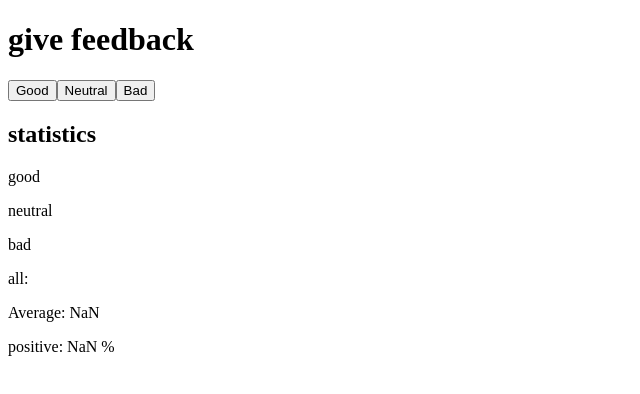
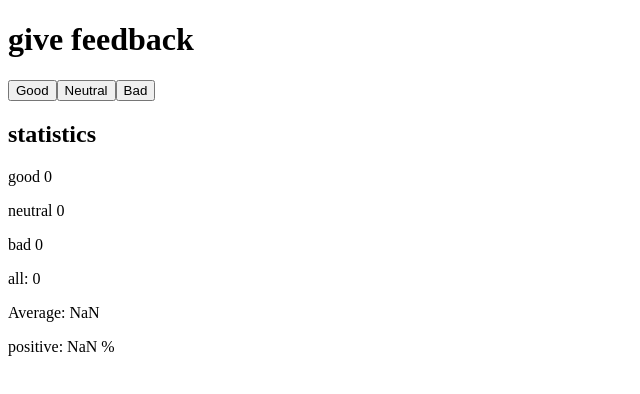
Before and after one commit to redacted24/fullstack-open, a React (Create React App) app in the folder part1/unicafe/: page / in a window 1280 px wide. Shown: the top 394 px of the page, without its empty margins (0-640 px from the left). Built offline with nearby package versions, Linux system fonts and the light colour scheme.

Commit message:
fixed props issue, need to fix good count innaccurate between console and display

```diff
--- a/part1/unicafe/src/App.js
+++ b/part1/unicafe/src/App.js
@@ -57,10 +57,9 @@ const App = () => {
   const handleGood = () => {
     const updatedGood = good + 1
     const Goodall = all + 1
-    console.log(updatedGood)
     setGood(updatedGood)
     setall(Goodall)
-    console.log("Good count:" + updatedGood, "all count:" + Goodall)
+    console.log("Good count:" + good, "all count:" + Goodall)
   }
   const handleNeutral = () => {
     const updatedNeutral = neutral + 1
@@ -84,7 +83,7 @@ const App = () => {
       <Buttons handleClick = {handleGood} text = "Good"/>
       <Buttons handleClick = {handleNeutral} text = "Neutral"/>
       <Buttons handleClick = {handleBad} text = "Bad"/>
-      <Statistics/>
+      <Statistics good = {good} bad = {bad} neutral = {neutral} all = {all}/>
     </>
   )
 }
```
